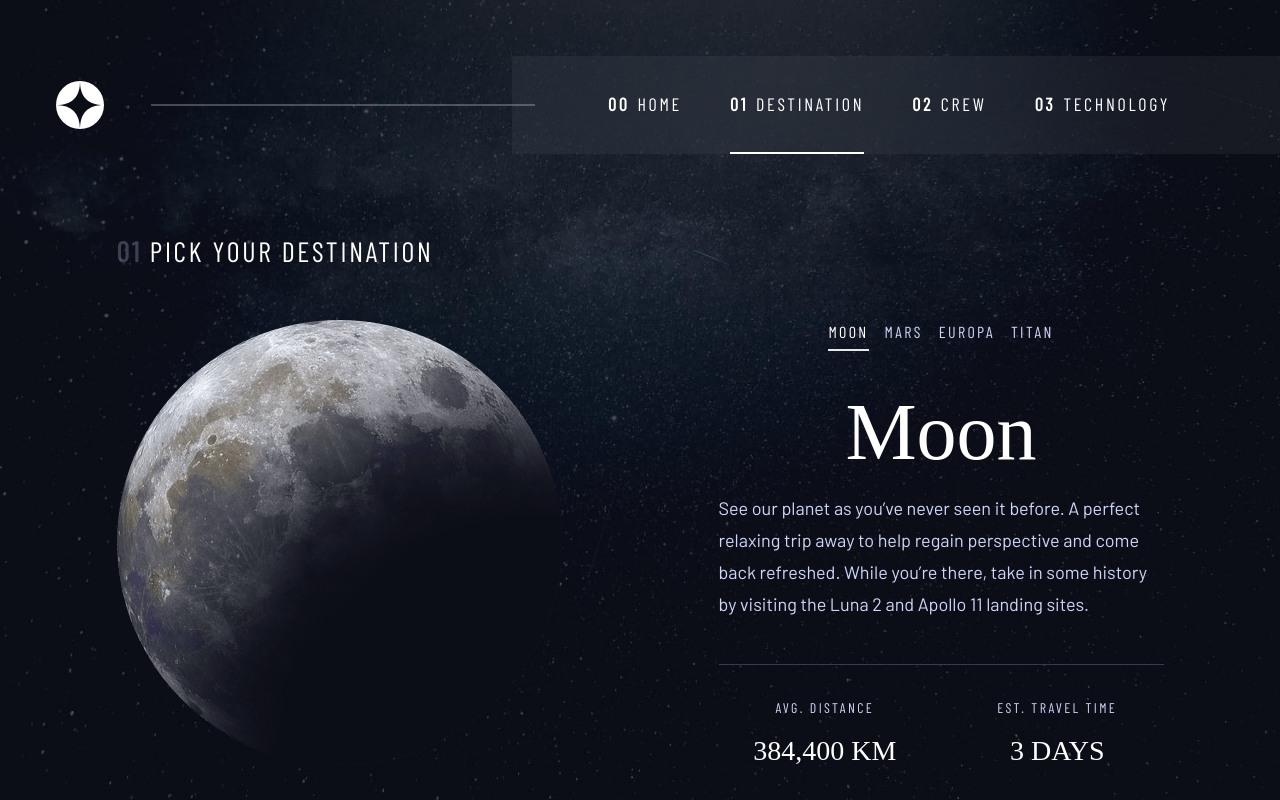
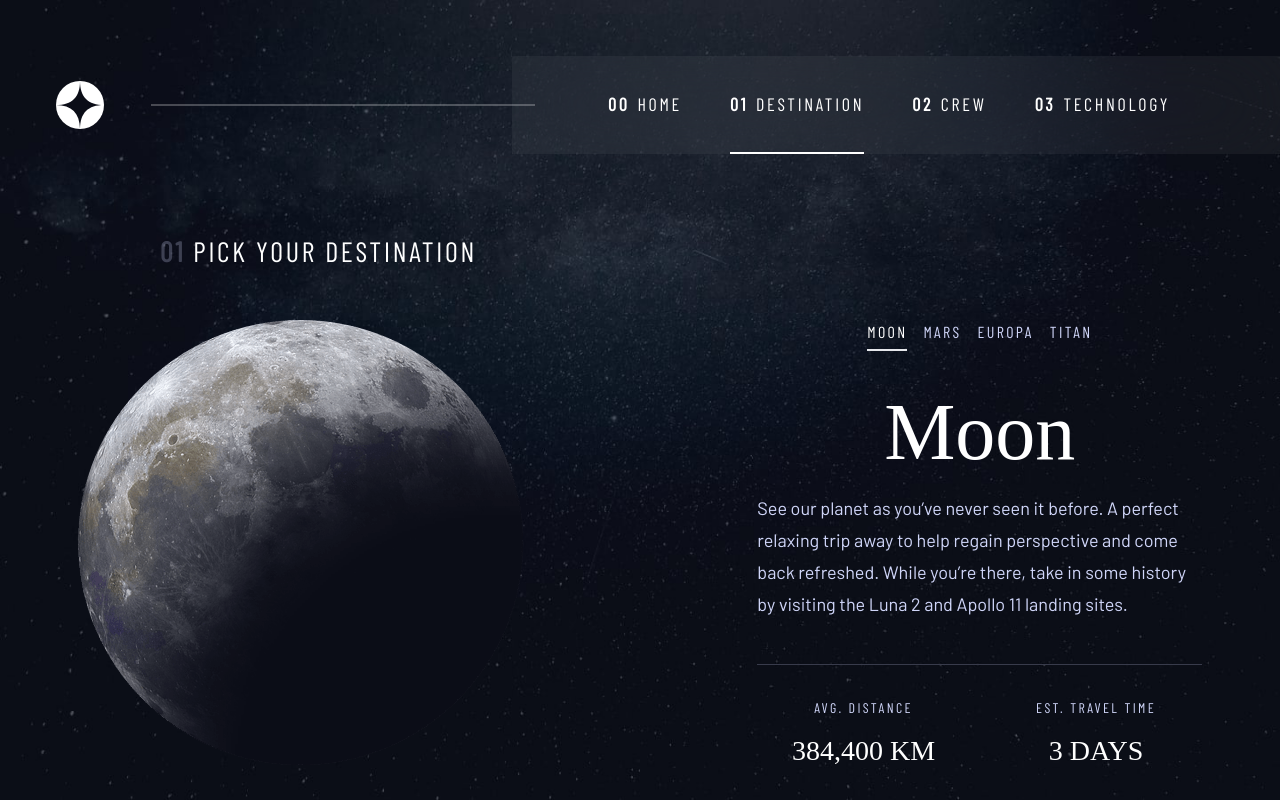
Before and after one commit to MaxWolts/space-tourism, a Next.js app: page /destination/0 in a window 1280 px wide. Built offline with nearby package versions, Linux system fonts and the light colour scheme; a web font is replaced by a local one.

Commit message:
:lipstick: little fix in the Destination desktop styles

```diff
--- a/app/destination/[id]/page.tsx
+++ b/app/destination/[id]/page.tsx
@@ -11,11 +11,11 @@ const Destinations = ({params}: Props) => {
   const info = data.destinations[id]
   if (id || id === 0) {
     return (
-      <div className="grid justify-center justify-items-center gap-12 pt-2 md:pt-28 xl:pt-[4.75rem] px-6">
-        <div className="navText md:text-xl md:justify-self-start xl:text-[1.75rem]">
+      <div className="grid justify-center justify-items-center gap-12  md:pt-28 xl:pt-[4.75rem] px-6 xl:px-0 xl:w-screen">
+        <div className="navText md:text-xl md:justify-self-start xl:text-[1.75rem] xl:ml-40">
           <p><strong className="text-lightBlue opacity-25 ">01</strong> PICK YOUR DESTINATION</p>
         </div>
-        <div className="grid justify-items-center gap-7 xl:grid-cols-[minmax(27.813rem,_1fr)_minmax(27.813rem,_1fr)] xl:gap-[9.813rem]">
+        <div className="grid justify-items-center gap-7 xl:flex xl:justify-evenly xl:gap-[9.813rem] xl:w-screen xl:max-w-[1444px]">
           <Image src={ "/"+info.images.png} className={"h-[18.75rem] w-[18.75rem] xl:w-[27.813rem] xl:h-[27.813rem]"} width={170} height={170} alt={info.name}/>
           <div className="grid justify-items-center gap-7">
             <DestinationNav id={id} />
```
